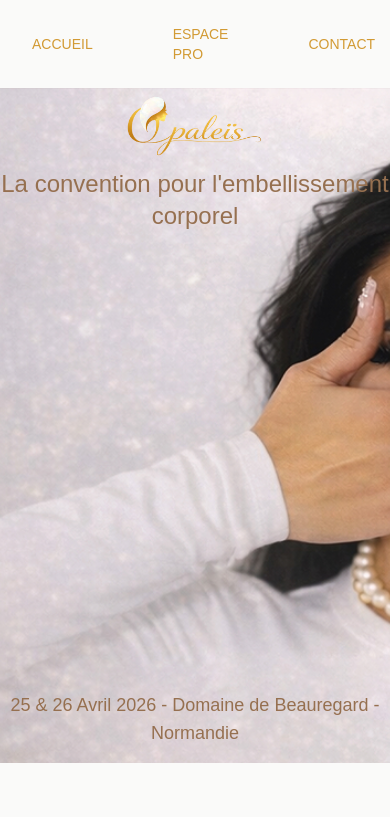
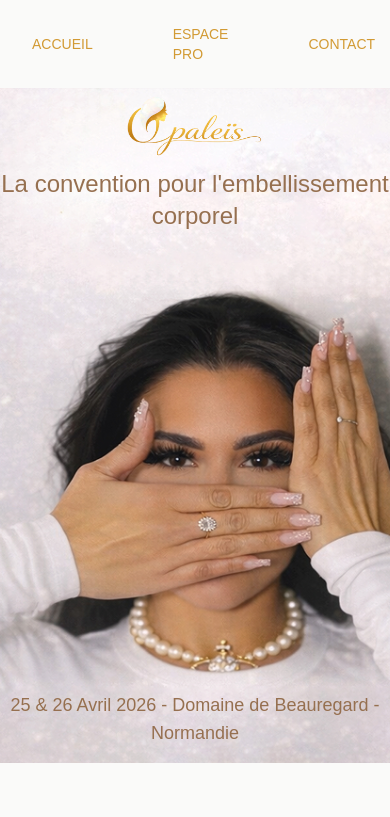
Before and after one commit to nbinet/opale-s, a Vue app: page / in a window 390 px wide. Shown: the top 817 px of the page. Built offline with nearby package versions, Linux system fonts and the light colour scheme; a web font is replaced by a local one.

Commit message:
feat: implement responsive background logic and update event date display in Home.vue

```diff
--- a/src/views/Home.vue
+++ b/src/views/Home.vue
@@ -1,4 +1,6 @@
 <script setup lang="ts">
+import { ref, computed, onMounted, onUnmounted } from 'vue'
+
 import logo from '@/assets/images/logo.png'
 import resume from '@/assets/images/event_resume.jpg'
 
@@ -28,16 +30,30 @@ const exposants = [
   { alt: 'cils', image: cils },
   { alt: 'ongles', image: ongles }
 ]
+
+// responsive background logic
+const width = ref(typeof window !== 'undefined' ? window.innerWidth : 1024)
+const onResize = () => (width.value = window.innerWidth)
+onMounted(() => window.addEventListener('resize', onResize))
+onUnmounted(() => window.removeEventListener('resize', onResize))
+
+const isLarge = computed(() => width.value >= 1536)
+
+// computed style: you can add an overlay via linear-gradient to darken the image
+const backgroundStyle = computed(() => ({
+  backgroundImage: `url(${isLarge.value ? annonce : annonceMobile})`
+}))
 </script>
 
 <template>
-  <section class="min-h-[80vh] bg-cover bg-bottom flex flex-col items-center justify-between relative -mx-4 text-[#967050] text-center" :style="{ backgroundImage: `url(${annonce})` }">
-    <div class="flex flex-col items-center">
+  <section class="min-h-[80vh] bg-cover bg-center flex flex-col items-center 2xl:items-start justify-between 2xl:justify-around relative -mx-4 text-[#967050] text-center" :style="backgroundStyle">
+    <div class="flex flex-col items-center w-full 2xl:w-1/3">
       <img :src="logo" alt="Logo Opaleïs" class="h-20 sm:h-40" />
       <div class="text-2xl sm:text-4xl">La convention pour l'embellissement corporel</div>
     </div>
-    <div class="text-lg sm:text-2xl mb-4">
-      25 & 26 Avril 2026 - Domaine de Beauregard - Normandie
+    <div class="text-lg sm:text-2xl mb-4 w-full 2xl:w-1/3">
+      <span v-if="!isLarge">25 & 26 Avril 2026 - Domaine de Beauregard - Normandie</span>
+      <div v-else><p>25 & 26 Avril 2026</p><p>Domaine de Beauregard - Normandie</p></div>
     </div>
   </section>
 
```
